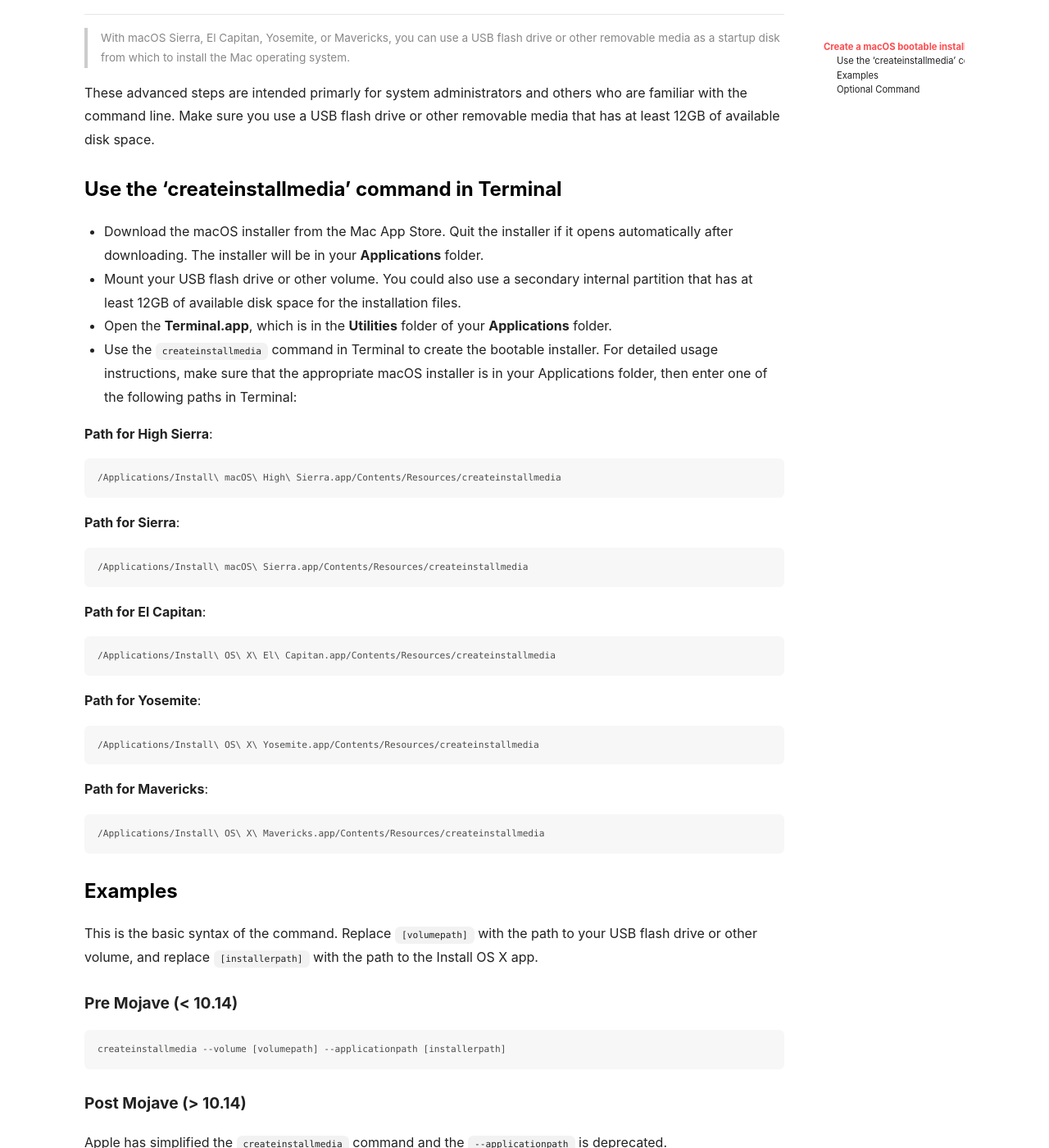
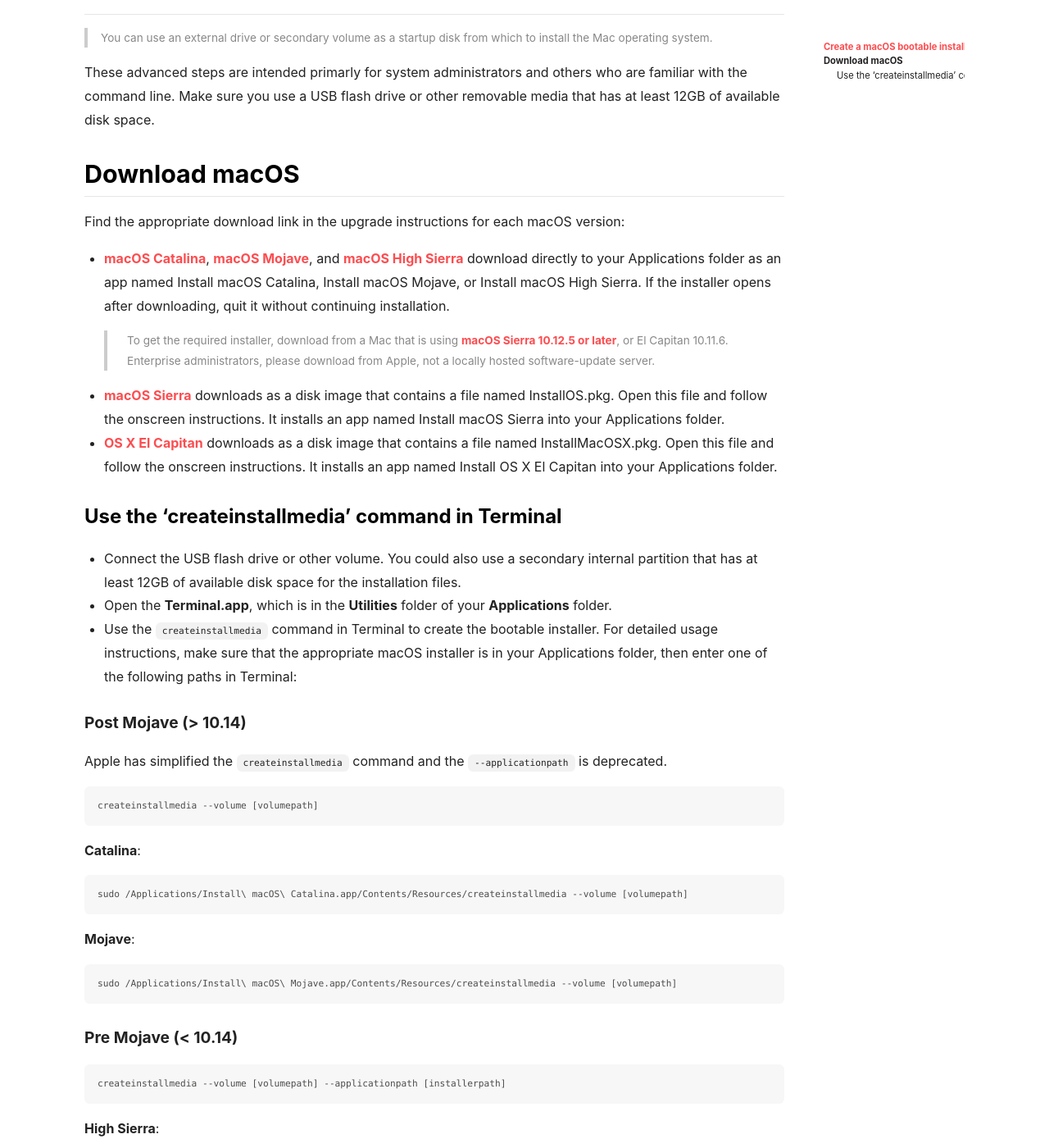
Before and after one commit to xcession/xcession.github.io, a Jekyll site: the page built from _posts/2017-09-09-create-a-bootable-installer-for-macos.md, in a window 1280 px wide and 1400 px high, scrolled down 374 px. Shown: the whole window at 82% size. Built offline with Jekyll 4.4.1, drawn with Linux system fonts in a browser that asks for light colours; nearby versions of some CDN libraries; some of the changed text lies outside the part shown.

Commit message:
Update article

````diff
--- a/_posts/2017-09-09-create-a-bootable-installer-for-macos.md
+++ b/_posts/2017-09-09-create-a-bootable-installer-for-macos.md
@@ -1,62 +1,30 @@
 ---
 layout: article
 title:  "macOS: Create a bootable installer for macOS"
-date:   2017-09-09 15:45 +0700
+date:   2017-09-09 15:45:11 +0700
 tags: macos installer usb flashdrive bootable
 ---
 
 ## Create a macOS bootable installer
 
-> With macOS Sierra, El Capitan, Yosemite, or Mavericks, you can use a USB flash drive or other removable media as a startup disk from which to install the Mac operating system.
+> You can use an external drive or secondary volume as a startup disk from which to install the Mac operating system.
 
 These advanced steps are intended primarly for system administrators and others who are familiar with the command line. Make sure you use a USB flash drive or other removable media that has at least 12GB of available disk space.
 
+## Download macOS
+
+Find the appropriate download link in the upgrade instructions for each macOS version:
+
+- [macOS Catalina](https://support.apple.com/kb/HT201475), [macOS Mojave](https://support.apple.com/kb/HT210190), and [macOS High Sierra](https://support.apple.com/kb/HT208969) download directly to your Applications folder as an app named Install macOS Catalina, Install macOS Mojave, or Install macOS High Sierra. If the installer opens after downloading, quit it without continuing installation.
+ > To get the required installer, download from a Mac that is using [macOS Sierra 10.12.5 or later](https://support.apple.com/kb/HT201260), or El Capitan 10.11.6. Enterprise administrators, please download from Apple, not a locally hosted software-update server.
+- [macOS Sierra](https://support.apple.com/kb/HT208202) downloads as a disk image that contains a file named InstallOS.pkg. Open this file and follow the onscreen instructions. It installs an app named Install macOS Sierra into your Applications folder.
+- [OS X El Capitan](https://support.apple.com/kb/HT206886) downloads as a disk image that contains a file named InstallMacOSX.pkg. Open this file and follow the onscreen instructions. It installs an app named Install OS X El Capitan into your Applications folder.
+
 ### Use the 'createinstallmedia' command in Terminal
 
-- Download the macOS installer from the Mac App Store. Quit the installer if it opens automatically after downloading. The installer will be in your **Applications** folder.
-- Mount your USB flash drive or other volume. You could also use a secondary internal partition that has at least 12GB of available disk space for the installation files.
+- Connect the USB flash drive or other volume. You could also use a secondary internal partition that has at least 12GB of available disk space for the installation files.
 - Open the **Terminal.app**, which is in the **Utilities** folder of your **Applications** folder.
 - Use the `createinstallmedia` command in Terminal to create the bootable installer. For detailed usage instructions, make sure that the appropriate macOS installer is in your Applications folder, then enter one of the following paths in Terminal:
-
-**Path for High Sierra**:
-
-```
-/Applications/Install\ macOS\ High\ Sierra.app/Contents/Resources/createinstallmedia
-```
-
-**Path for Sierra**:
-
-```
-/Applications/Install\ macOS\ Sierra.app/Contents/Resources/createinstallmedia
-```
-
-**Path for El Capitan**:
-
-```
-/Applications/Install\ OS\ X\ El\ Capitan.app/Contents/Resources/createinstallmedia
-```
-
-**Path for Yosemite**:
-
-```
-/Applications/Install\ OS\ X\ Yosemite.app/Contents/Resources/createinstallmedia
-```
-
-**Path for Mavericks**:
-
-```
-/Applications/Install\ OS\ X\ Mavericks.app/Contents/Resources/createinstallmedia
-```
-
-### Examples
-
-This is the basic syntax of the command. Replace `[volumepath]` with the path to your USB flash drive or other volume, and replace `[installerpath]` with the path to the Install OS X app.
-
-#### Pre Mojave (< 10.14)
-
-```
-createinstallmedia --volume [volumepath] --applicationpath [installerpath]
-```
 
 #### Post Mojave (> 10.14)
 
@@ -65,6 +33,51 @@ Apple has simplified the `createinstallmedia` command and the `--applicationpath
 ```
 createinstallmedia --volume [volumepath]
 ```
+
+**Catalina**:
+```
+sudo /Applications/Install\ macOS\ Catalina.app/Contents/Resources/createinstallmedia --volume [volumepath]
+```
+
+**Mojave**:
+```
+sudo /Applications/Install\ macOS\ Mojave.app/Contents/Resources/createinstallmedia --volume [volumepath]
+```
+
+#### Pre Mojave (< 10.14)
+
+```
+createinstallmedia --volume [volumepath] --applicationpath [installerpath]
+```
+
+**High Sierra**:
+```
+sudo /Applications/Install\ macOS\ High\ Sierra.app/Contents/Resources/createinstallmedia --volume [volumepath] --applicationpath [installerpath]
+```
+
+**Sierra**:
+```
+sudo /Applications/Install\ macOS\ Sierra.app/Contents/Resources/createinstallmedia --volume [volumepath] --applicationpath [installerpath]
+```
+
+**El Capitan**:
+```
+sudo /Applications/Install\ OS\ X\ El\ Capitan.app/Contents/Resources/createinstallmedia --volume [volumepath] --applicationpath [installerpath]
+```
+
+**Yosemite**:
+```
+sudo /Applications/Install\ OS\ X\ Yosemite.app/Contents/Resources/createinstallmedia --volume [volumepath] --applicationpath [installerpath]
+```
+
+**Mavericks**:
+```
+sudo /Applications/Install\ OS\ X\ Mavericks.app/Contents/Resources/createinstallmedia --volume [volumepath] --applicationpath [installerpath]
+```
+
+This is the basic syntax of the command. Replace `[volumepath]` with the path to your USB flash drive or other volume, and replace `[installerpath]` with the path to the Install OS X app.
+
+#### Example
 
 The following examples assume that the OS X installer is in your Applications folder and the name of your USB flash drive or other volume is MyVolume:
 
@@ -76,7 +89,7 @@ sudo /Applications/Install\ macOS\ Sierra.app/Contents/Resources/createinstallme
 
 > **NOTE:** "`--applicationpath`" is deprecated in macOS 10.14 and greater. Please remove it from your invocation.
 
-### Optional Command
+#### Optional Command
 
 ```
 --nointeraction &&say Done
````
